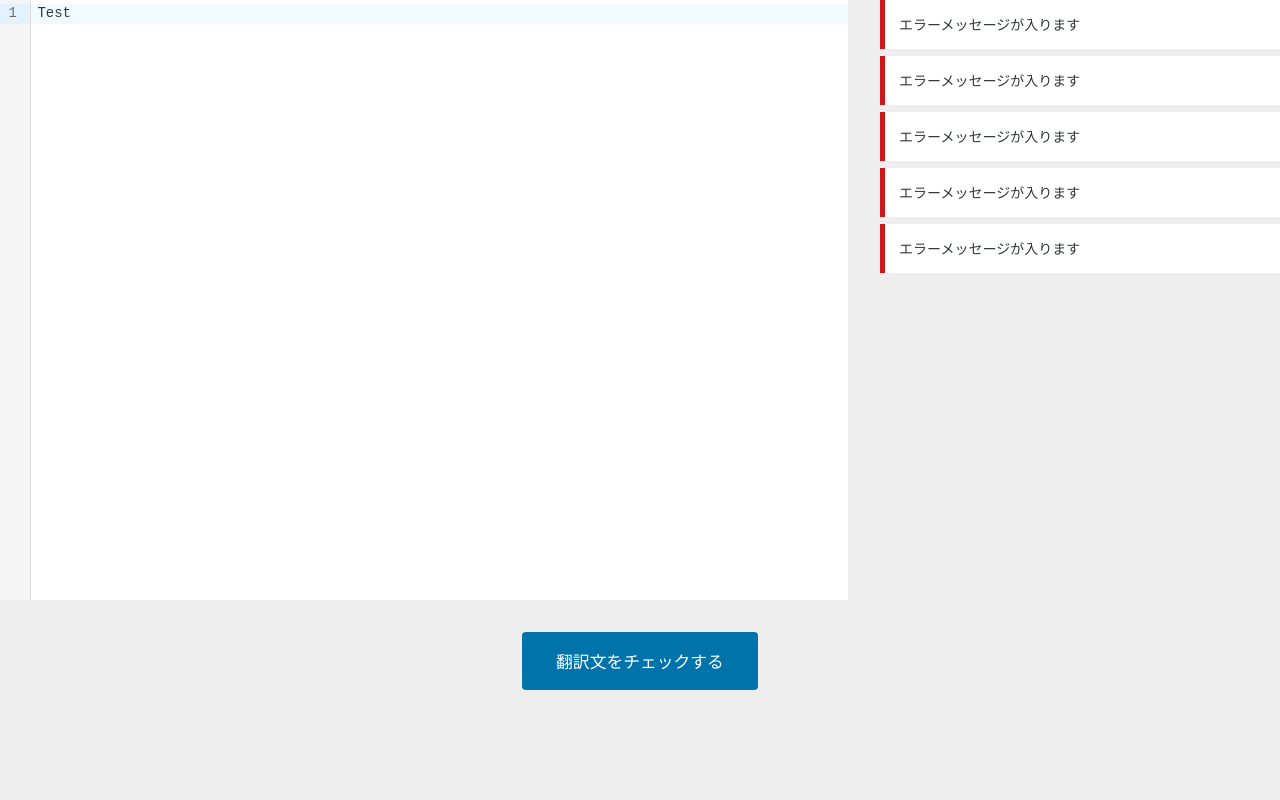
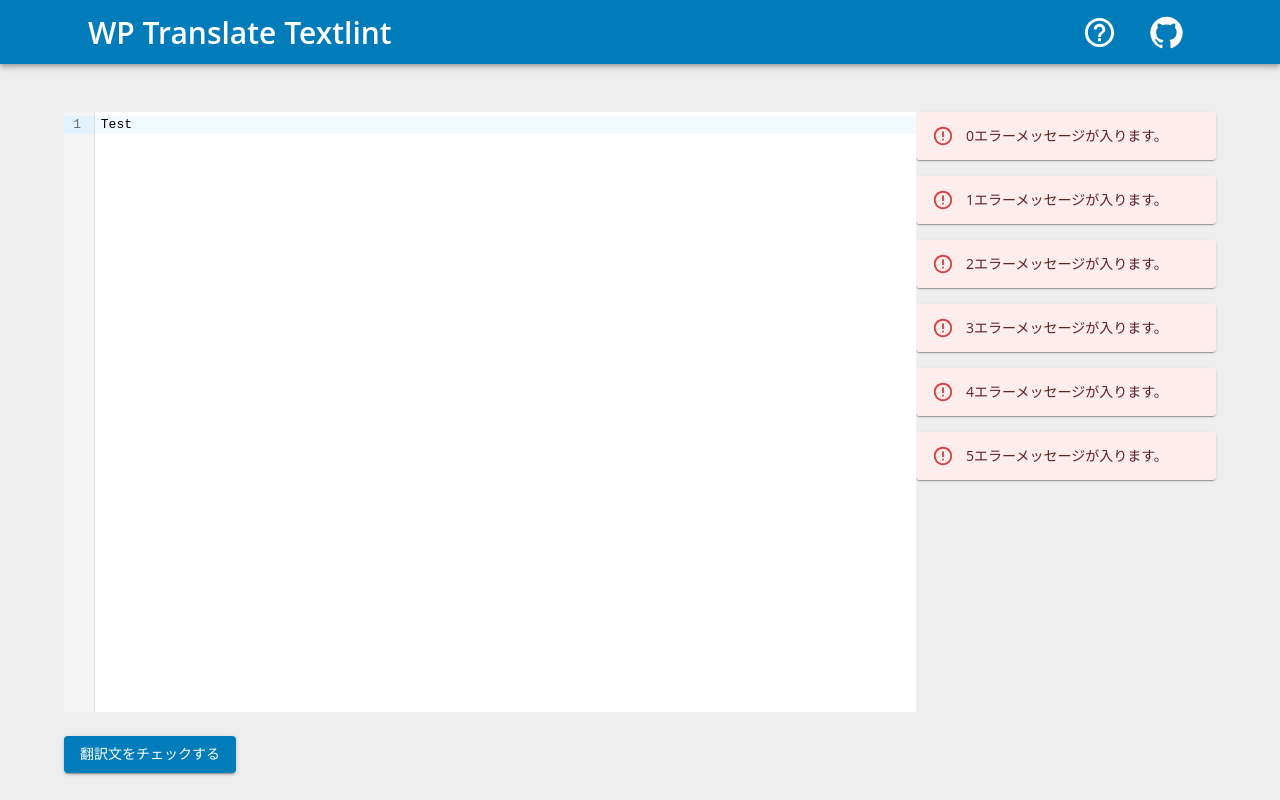
Before and after one commit to t-hamano/wp-translate-textlint, a React (Create React App) app: page / in a window 1280 px wide. Built offline with nearby package versions, Linux system fonts and the light colour scheme; the HTML template or start-up script is replaced by a standard one.

Commit message:
MUI導入

```diff
--- a/src/App.tsx
+++ b/src/App.tsx
@@ -1,16 +1,40 @@
+/**
+ * External dependencies
+ */
+import { ThemeProvider, createTheme } from '@mui/material/styles';
+import { Container, Box } from '@mui/material';
+
+/**
+ * internal dependencies
+ */
+import { themeOptions } from './constants';
+import Header from './components/Header';
 import CodeEditor from './components/CodeEditor';
 import TextLintError from './components/TextLintError';
 import LintButton from './components/LintButton';
 
 const App = () => {
+	const theme = createTheme( themeOptions );
+	// const test = createTheme();
+	// console.log( test );
+
 	return (
-		<>
-			<div className="row">
-				<CodeEditor />
-				<TextLintError />
-			</div>
-			<LintButton />
-		</>
+		<ThemeProvider theme={ theme }>
+			<Box mb={ 6 }>
+				<Header />
+			</Box>
+			<Container maxWidth="lg">
+				<Box display="flex" mb={ 3 } alignItems="flex-start">
+					<Box sx={ { flex: 1 } }>
+						<CodeEditor />
+					</Box>
+					<Box sx={ { width: 300 } }>
+						<TextLintError />
+					</Box>
+				</Box>
+				<LintButton />
+			</Container>
+		</ThemeProvider>
 	);
 };
 
--- a/src/components/CodeEditor.tsx
+++ b/src/components/CodeEditor.tsx
@@ -1,4 +1,6 @@
-import * as React from 'react';
+/**
+ * External dependencies
+ */
 import CodeMirror from '@uiw/react-codemirror';
 
 const CodeEditor = () => {
--- /dev/null
+++ b/src/components/Header.tsx
@@ -0,0 +1,26 @@
+/**
+ * External dependencies
+ */
+import { AppBar, Container, Toolbar, Typography } from '@mui/material';
+
+/**
+ * Internal dependencies
+ */
+import HeaderNav from './HeaderNav';
+
+const Header = () => {
+	return (
+		<AppBar position="static" className="header">
+			<Container maxWidth="lg">
+				<Toolbar>
+					<Typography variant="h1" sx={ { flexGrow: 1 } }>
+						WP Translate Textlint
+					</Typography>
+					<HeaderNav />
+				</Toolbar>
+			</Container>
+		</AppBar>
+	);
+};
+
+export default Header;
--- /dev/null
+++ b/src/components/HeaderNav.tsx
@@ -0,0 +1,94 @@
+/**
+ * External dependencies
+ */
+import { useState } from 'react';
+import { IconButton, Link, Modal, Stack, Tooltip, Typography } from '@mui/material';
+import GitHubIcon from '@mui/icons-material/GitHub';
+import HelpOutlineIcon from '@mui/icons-material/HelpOutline';
+
+/**
+ * Internal dependencies
+ */
+import { githubRepoUrl } from '../constants';
+
+const modalStyle = ( theme: any ) => ( {
+	position: 'absolute',
+	width: '500px',
+	maxWidth: '100%',
+	backgroundColor: theme?.palette?.background?.paper,
+	top: `50%`,
+	left: `50%`,
+	transform: `translate(-50%, -50%)`,
+	boxShadow: theme?.shadows?.[ 5 ],
+	padding: theme?.spacing?.( 3 ),
+	boxSizing: 'border-box',
+} );
+
+const HeaderNav = () => {
+	const [ isHelpOpen, setIsHelpOpen ] = useState( false );
+
+	const handleHelpOpen = () => setIsHelpOpen( true );
+	const handleHelpClose = () => setIsHelpOpen( false );
+
+	return (
+		<>
+			<Stack direction="row" spacing={ 2 }>
+				<Tooltip title="ヘルプ">
+					<IconButton sx={ { color: '#fff' } } onClick={ handleHelpOpen }>
+						<HelpOutlineIcon fontSize="large" />
+					</IconButton>
+				</Tooltip>
+				<Tooltip title="GitHubリポジトリを見る">
+					<Link href={ githubRepoUrl } target="_blank">
+						<IconButton sx={ { color: '#fff' } }>
+							<GitHubIcon fontSize="large" />
+						</IconButton>
+					</Link>
+				</Tooltip>
+			</Stack>
+			<Modal
+				open={ isHelpOpen }
+				onClose={ handleHelpClose }
+				aria-labelledby="modal-modal-title"
+				aria-describedby="modal-modal-description"
+			>
+				<Stack sx={ modalStyle } spacing={ 2 }>
+					<Typography variant="h2">WP Translate Textlint について</Typography>
+					<Typography>
+						「WP Translate Textlint」は、日本語文が WordPress
+						の翻訳スタイルガイドに沿っているかをチェックするツールです。
+					</Typography>
+					<Typography>
+						<Link href="https://github.com/textlint/textlint" target="_blank">
+							textlint
+						</Link>
+						というツールを使い、WordPress 独自のルールを追加しています。
+					</Typography>
+					<Typography>
+						機械的なチェックのため、誤検出される場合もあります。最終的な調整は、以下のドキュメントを確認して行って下さい。
+					</Typography>
+					<ul>
+						<li>
+							<Link
+								href="https://ja.wordpress.org/team/handbook/translation/translation-style-guide/"
+								target="_blank"
+							>
+								翻訳スタイルガイド
+							</Link>
+						</li>
+						<li>
+							<Link
+								href="https://translate.wordpress.org/locale/ja/default/glossary/"
+								target="_blank"
+							>
+								日本語翻訳向け用語集
+							</Link>
+						</li>
+					</ul>
+				</Stack>
+			</Modal>
+		</>
+	);
+};
+
+export default HeaderNav;
--- a/src/components/LintButton.tsx
+++ b/src/components/LintButton.tsx
@@ -1,5 +1,14 @@
+/**
+ * External dependencies
+ */
+import Button from '@mui/material/Button';
+
 const LintButton = () => {
-	return <button className="lint-button">翻訳文をチェックする</button>;
+	return (
+		<Button variant="contained" color="primary" className="lint-button">
+			翻訳文をチェックする
+		</Button>
+	);
 };
 
 export default LintButton;
--- a/src/components/TextLintError.tsx
+++ b/src/components/TextLintError.tsx
@@ -1,14 +1,17 @@
+/**
+ * External dependencies
+ */
+import { Stack, Alert, Card } from '@mui/material';
+
 const TextLintError = () => {
 	return (
-		<div className="textlint-error">
-			<ul className="textlint-error__list">
-				<li className="textlint-error__item">エラーメッセージが入ります</li>
-				<li className="textlint-error__item">エラーメッセージが入ります</li>
-				<li className="textlint-error__item">エラーメッセージが入ります</li>
-				<li className="textlint-error__item">エラーメッセージが入ります</li>
-				<li className="textlint-error__item">エラーメッセージが入ります</li>
-			</ul>
-		</div>
+		<Stack spacing={ 2 }>
+			{ [ 0, 1, 2, 3, 4, 5 ].map( ( item, index ) => (
+				<Card key={ index }>
+					<Alert severity="error">{ item }エラーメッセージが入ります。</Alert>
+				</Card>
+			) ) }
+		</Stack>
 	);
 };
 
--- /dev/null
+++ b/src/constants.ts
@@ -0,0 +1,23 @@
+import type { ThemeOptions } from '@mui/material/styles';
+
+export const githubRepoUrl = 'https://github.com/t-hamano/wp-translate-textlint' as const;
+
+export const themeOptions: ThemeOptions = {
+	typography: {
+		fontFamily: '"Open Sans", sans-serif',
+		h1: {
+			fontSize: 30,
+			fontWeight: 600,
+		},
+		h2: {
+			fontSize: 24,
+			fontWeight: 600,
+		},
+	},
+	palette: {
+		primary: {
+			main: '#007cba',
+			dark: '#007cba',
+		},
+	},
+} as const;
--- a/src/scss/common.scss
+++ b/src/scss/common.scss
@@ -1,51 +1,4 @@
-/* Common */
-* {
-	box-sizing: border-box;
-	text-size-adjust: 100%;
-}
-
-*::before,
-*::after {
-	box-sizing: border-box;
-}
-
 body {
 	margin: 0;
-	font-family: "Open Sans", sans-serif;
-	font-size: 14px;
-	line-height: 1.5;
-	color: #32373c;
 	background: #eee;
 }
-
-a:hover {
-	text-decoration: none;
-}
-
-.container {
-	max-width: 1200px;
-	padding: 0 16px;
-	margin: 0 auto;
-}
-
-.row {
-	display: flex;
-	margin-bottom: 32px;
-}
-
-.header {
-	padding: 16px;
-	margin-bottom: 80px;
-	color: #fff;
-	text-align: center;
-	background: #0073aa;
-}
-
-.header h1 {
-	margin: 0;
-	font-size: 2em;
-}
-
-.header a {
-	color: #fff;
-}
--- a/src/scss/index.scss
+++ b/src/scss/index.scss
@@ -1,4 +1,2 @@
 @import "common";
 @import "code-editor";
-@import "text-lint-error";
-@import "lint-button";
--- a/src/scss/lint-button.scss
+++ /dev/null
@@ -1,19 +0,0 @@
-.lint-button {
-	display: block;
-	padding: 1em 2em;
-	margin: 0 auto;
-	font-family: inherit;
-	font-size: 1.2em;
-	color: #fff;
-	cursor: pointer;
-	background: #0073aa;
-	border: none;
-	border-radius: 4px;
-
-	@media (hover: hover) {
-
-		&:hover {
-			opacity: 0.7;
-		}
-	}
-}
--- a/src/scss/text-lint-error.scss
+++ /dev/null
@@ -1,21 +0,0 @@
-.textlint-error {
-	width: 400px;
-	margin-left: 32px;
-	background: #eee;
-
-	&__list {
-		padding: 0;
-		margin: 0;
-		list-style: none;
-	}
-
-	&__item {
-		padding: 1em;
-		background: #fff;
-		border-left: 5px solid #cc1818;
-
-		&:not(:last-child) {
-			margin-bottom: 0.5em;
-		}
-	}
-}
```
Also changed, not shown: package.json (+6 -2 lines), 1 other file (tests, documents, lock files or other folders).
